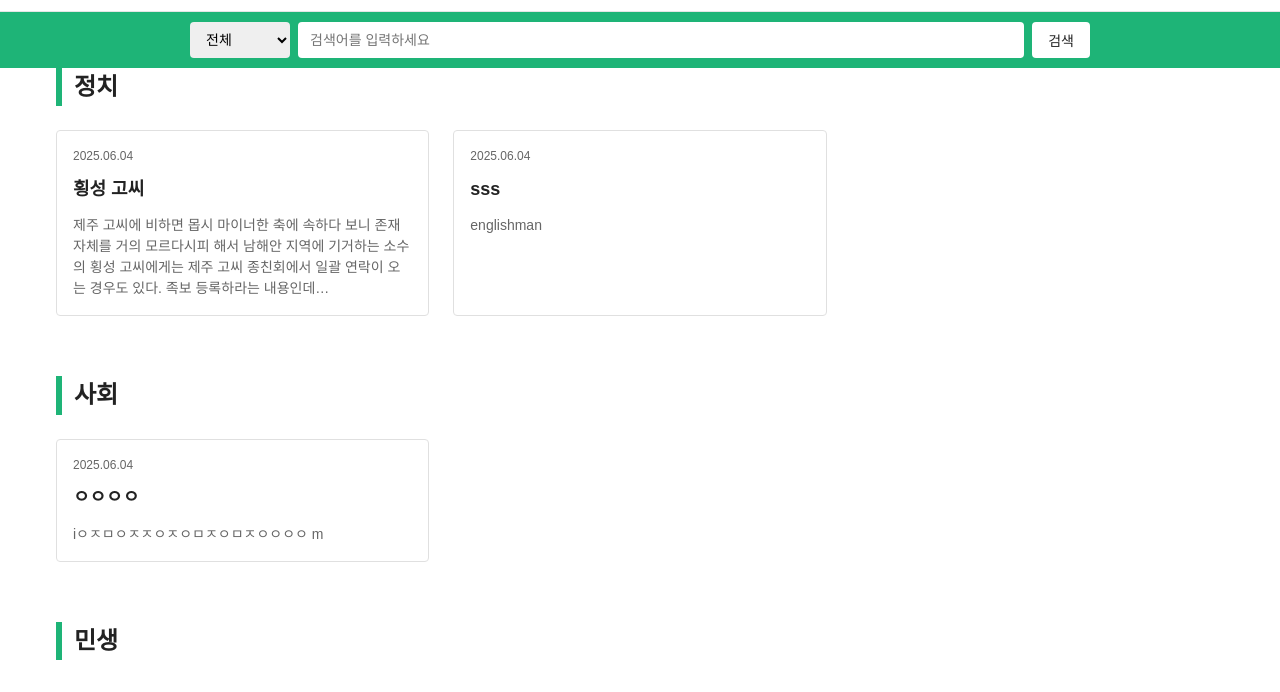
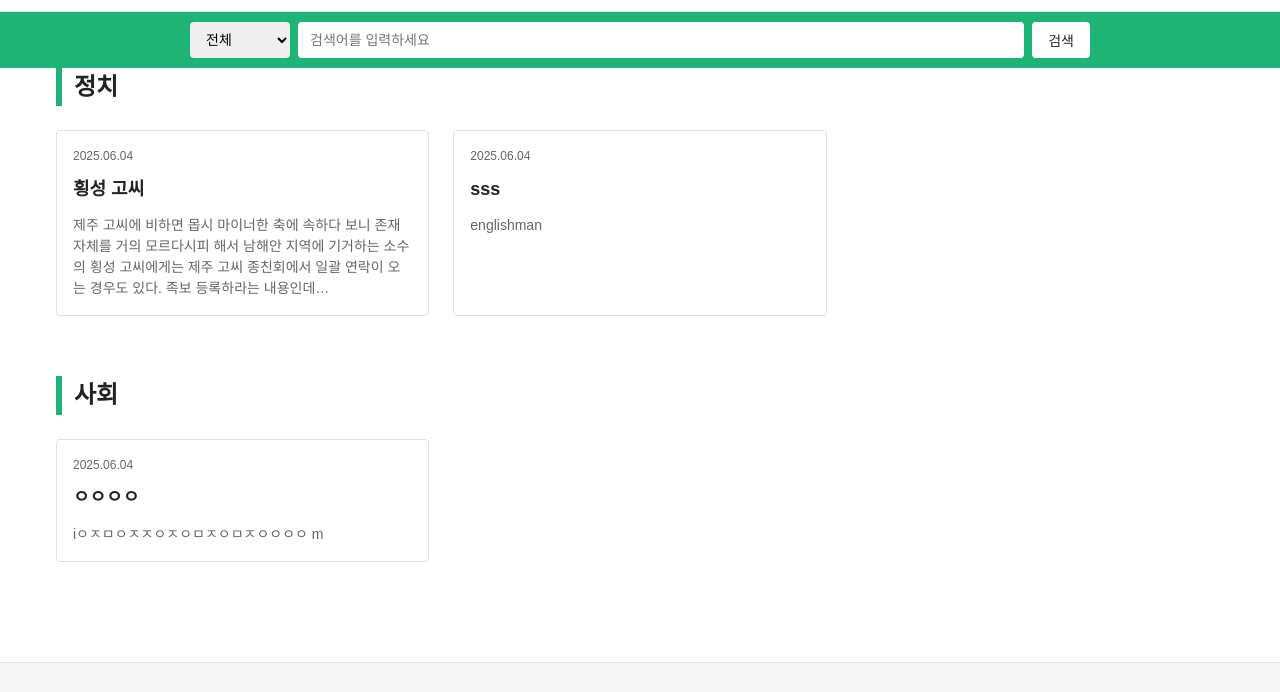
Before and after one commit to sun23680/sun23680, a Gatsby site: page / in a window 1280 px wide. Shown: the part 108-800 px from the top of the page. Built offline with nearby package versions, Linux system fonts and the light colour scheme; Gatsby itself is replaced by a stand-in of ours.

Commit message:
Update index.js

```diff
--- a/src/pages/index.js
+++ b/src/pages/index.js
@@ -25,29 +25,33 @@
 
 export default function Home({ data }) {
   const posts = data.allMarkdownRemark.nodes
-  const categories = ["정치", "사회", "민생", "문화", "칼럼", "공지사항"]
 
-  // 카테고리별로 포스트 묶기 (최신 → 오래된 순으로 이미 정렬됨)
+  // 1) CMS(markdown)에서 나오는 모든 카테고리 이름을 중복 제거하여 추출
+  const categories = Array.from(
+    new Set(posts.map(post => post.frontmatter.category))
+  )
+
+  // 2) 카테고리별로 포스트 묶기 (posts 배열은 이미 date DESC 정렬 상태)
   const categorized = {}
   categories.forEach(cat => {
     categorized[cat] = []
   })
   posts.forEach(post => {
     const cat = post.frontmatter.category
-    if (categories.includes(cat)) {
+    if (categorized[cat]) {
       categorized[cat].push(post)
     }
   })
 
-  // 사이드바 열림/닫힘 상태
+  // 3) 사이드바 열림/닫힘 상태 & 랜더 여부
   const [isSidebarOpen, setIsSidebarOpen] = useState(false)
   const [renderSidebar, setRenderSidebar] = useState(false)
 
-  // 검색 범위/쿼리 상태
+  // 4) 검색 범위/쿼리 상태
   const [searchScope, setSearchScope] = useState("전체")
   const [searchQuery, setSearchQuery] = useState("")
 
-  // 사이드바 열기
+  // 5) 사이드바 열기 함수
   const openSidebar = () => {
     setRenderSidebar(true)
     setTimeout(() => {
@@ -55,7 +59,7 @@
     }, 10)
   }
 
-  // 사이드바 닫기
+  // 6) 사이드바 닫기 함수
   const closeSidebar = () => {
     setIsSidebarOpen(false)
     setTimeout(() => {
@@ -63,35 +67,30 @@
     }, 300)
   }
 
-  // 검색 핸들러 (실제 로직은 filtered 객체로 처리)
+  // 7) 검색 핸들러 (실제 검색 로직은 아래 filtered 계산에서 처리)
   const handleSearch = e => {
     e.preventDefault()
   }
 
-  // 검색어/범위에 따른 필터링 결과
+  // 8) 검색어/범위에 따른 필터링 결과 계산
   const filtered = {}
   categories.forEach(cat => {
+    // 검색어가 비어 있으면 원본 배열 할당
     if (searchQuery.trim() === "") {
       filtered[cat] = categorized[cat]
     } else {
+      // "전체" 일 때: 모든 카테고리에서 검색어 포함 글만
       if (searchScope === "전체") {
         filtered[cat] = categorized[cat].filter(post =>
-          (
-            post.frontmatter.title +
-            " " +
-            post.excerpt
-          )
+          (post.frontmatter.title + " " + post.excerpt)
             .toLowerCase()
             .includes(searchQuery.toLowerCase())
         )
       } else {
+        // 특정 카테고리 선택 시: 해당 카테고리 내에서만 검색
         if (cat === searchScope) {
           filtered[cat] = categorized[cat].filter(post =>
-            (
-              post.frontmatter.title +
-              " " +
-              post.excerpt
-            )
+            (post.frontmatter.title + " " + post.excerpt)
               .toLowerCase()
               .includes(searchQuery.toLowerCase())
           )
@@ -102,10 +101,20 @@
     }
   })
 
+  // 9) 렌더링할 카테고리 목록 결정
+  // - 검색어가 있고, 특정 카테고리가 선택되었다면 그 카테고리만
+  // - 그렇지 않으면(검색어 없거나 전체 검색 시) 모든 카테고리
+  const displayCategories = (() => {
+    if (searchQuery.trim() !== "" && searchScope !== "전체") {
+      return [searchScope]
+    }
+    return categories
+  })()
+
   return (
     <Layout>
       {/* ──────────────────────────────────────────────────────────── */}
-      {/* 1) 최상단바 (흰색 배경, 고정) */}
+      {/* 1) 최상단바 (흰색 배경, 스크롤 시 함께 사라짐) */}
       <header className="site-header">
         <div className="container">
           {/* 왼쪽: 햄버거 아이콘 */}
@@ -148,7 +157,7 @@
       </header>
 
       {/* ──────────────────────────────────────────────────────────── */}
-      {/* 2) 서브바 (초록색 배경, 헤더 바로 아래 고정) */}
+      {/* 2) 서브바 (초록색 배경, 헤더 바로 아래에 위치, 같이 스크롤 됨) */}
       <div className="sub-header">
         <div className="container">
           <form className="search-form" onSubmit={handleSearch}>
@@ -182,9 +191,7 @@
       {/* 3) 사이드바 (슬라이드 애니메이션) */}
       {renderSidebar && (
         <div
-          className={`sidebar-overlay ${
-            isSidebarOpen ? "open" : ""
-          }`}
+          className={`sidebar-overlay ${isSidebarOpen ? "open" : ""}`}
           onClick={closeSidebar}
         >
           <aside
@@ -229,10 +236,10 @@
       )}
 
       {/* ──────────────────────────────────────────────────────────── */}
-      {/* 4) 메인 콘텐츠: 헤더+서브바 아래에 시작하도록 여백 조정 */}
+      {/* 4) 메인 콘텐츠 */}
       <main className="main-content">
         <div className="container">
-          {categories.map((category) => (
+          {displayCategories.map(category => (
             <section
               id={category}
               key={category}
@@ -249,19 +256,25 @@
                     }}
                   >
                     <div className="card-content">
-                      <p className="post-date">{post.frontmatter.date}</p>
+                      <p className="post-date">
+                        {post.frontmatter.date}
+                      </p>
                       <Link
                         to={`/news${post.fields.slug}`}
                         className="post-title"
                       >
                         {post.frontmatter.title}
                       </Link>
-                      <p className="post-excerpt">{post.excerpt}</p>
+                      <p className="post-excerpt">
+                        {post.excerpt}
+                      </p>
                     </div>
                   </article>
                 ))}
                 {(filtered[category] || []).length === 0 && (
-                  <p className="no-posts">아직 등록된 글이 없습니다.</p>
+                  <p className="no-posts">
+                    아직 등록된 글이 없습니다.
+                  </p>
                 )}
               </div>
             </section>
```
